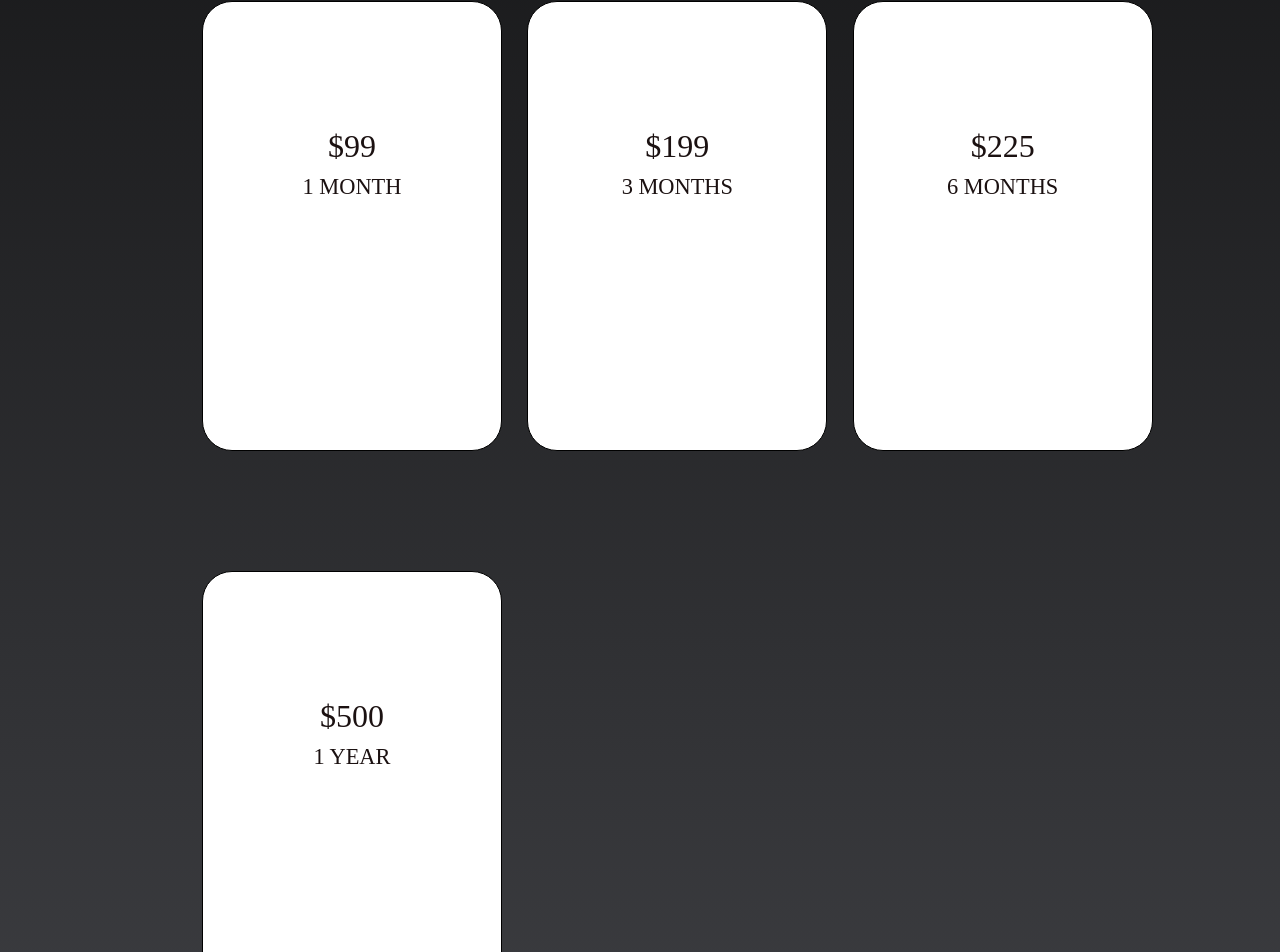
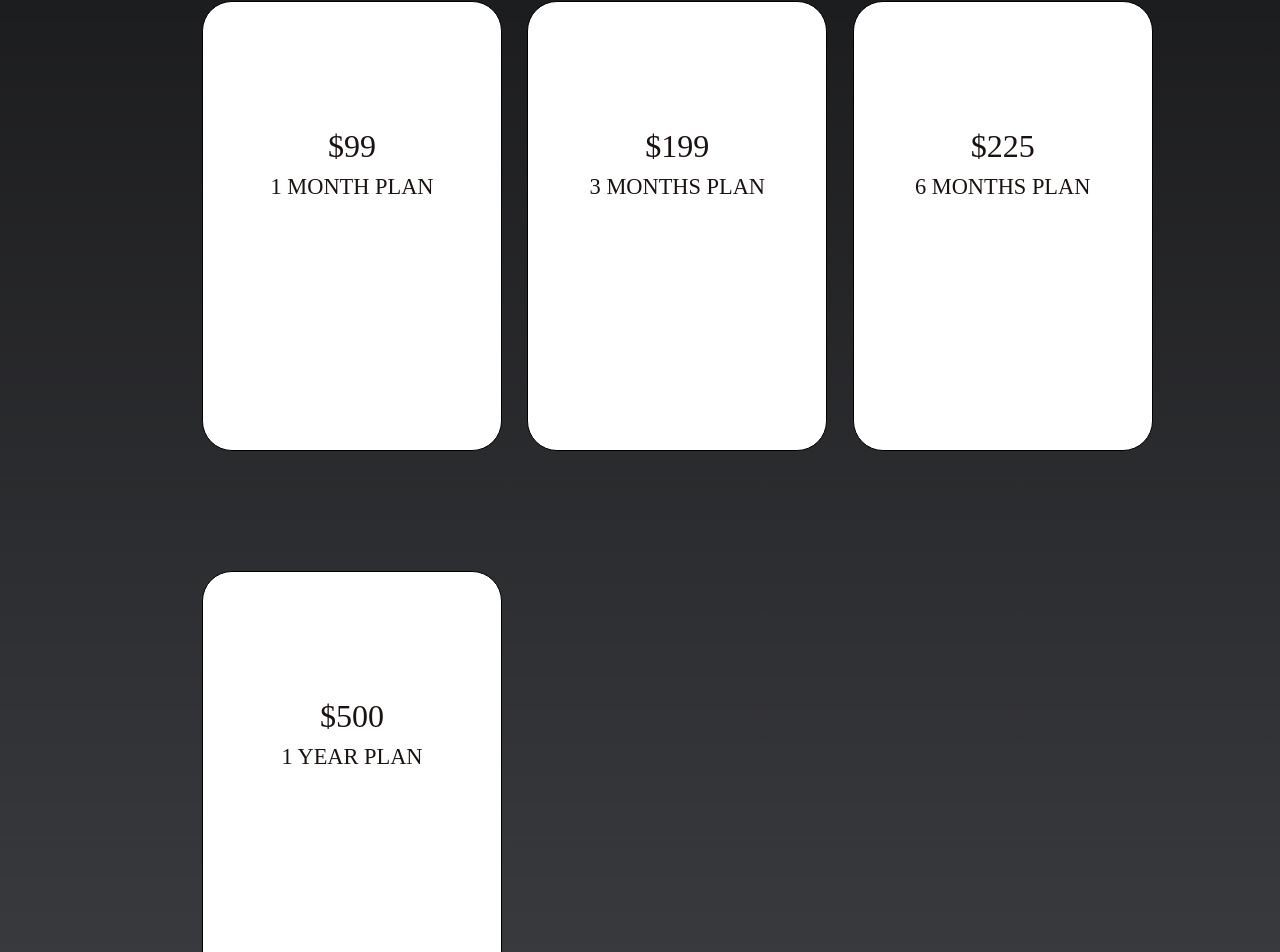
Before and after one commit to Julesezeh/BTI_FRONTEND, a React (Vite) app: page / in a window 1280 px wide. Shown: the part 1023-1975 px from the top of the page. Built offline with nearby package versions, Linux system fonts and the light colour scheme.

Commit message:
project component

```diff
--- a/src/components/projects.jsx
+++ b/src/components/projects.jsx
@@ -12,11 +12,11 @@ function Project(props) {
       onMouseLeave={() => setEnlarge(false)}
     >
       <div className="details">
-        <span className={enlarge?"textEnlarged":null}>${props.price}</span>
+        <span className={enlarge?"topText textEnlarged":"topText"}>${props.price}</span>
         <br/>
         {/* <hr className={enlarge?"lineEnlarged":null} /> */}
         <div className="bottomText">
-          <span  >{props.duration}</span>
+          <span  >{props.duration} PLAN</span>
         </div>
       </div>
     </div>
```
